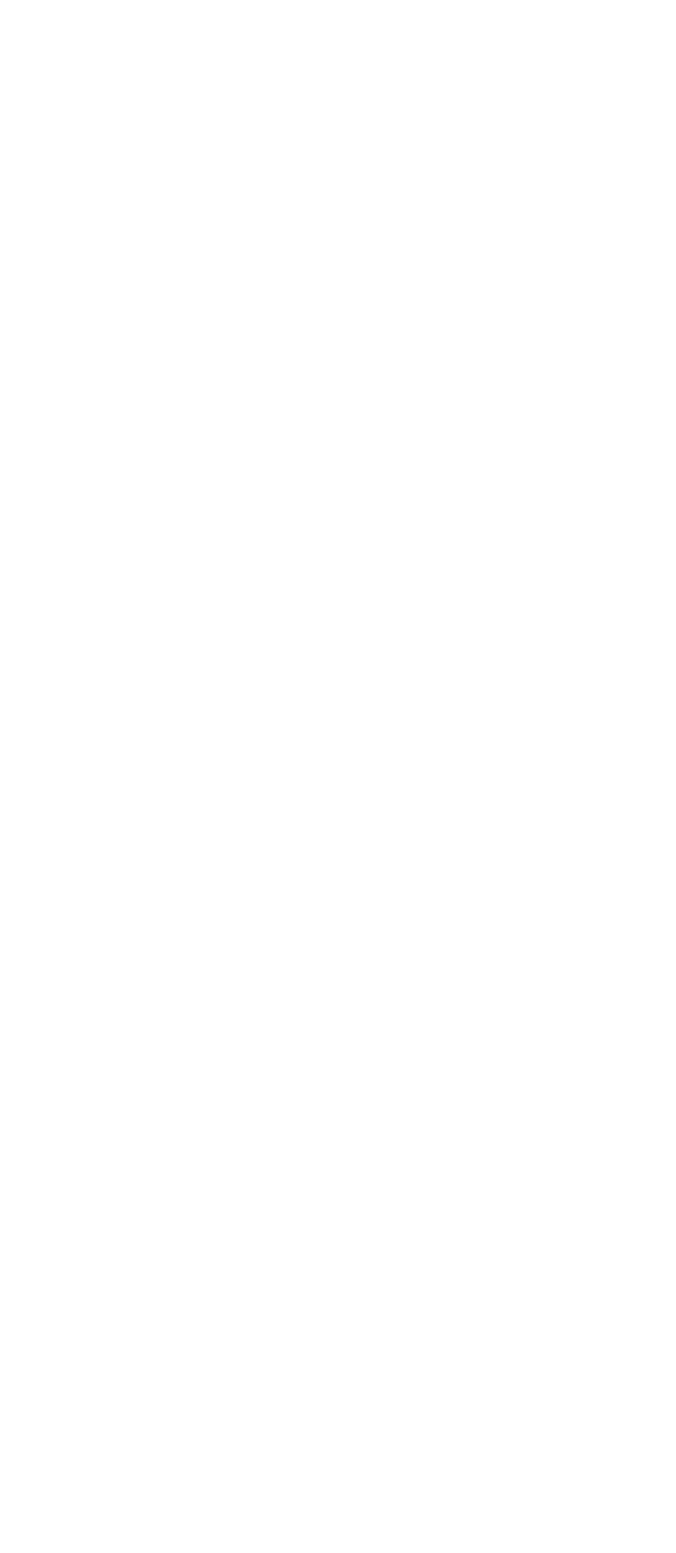
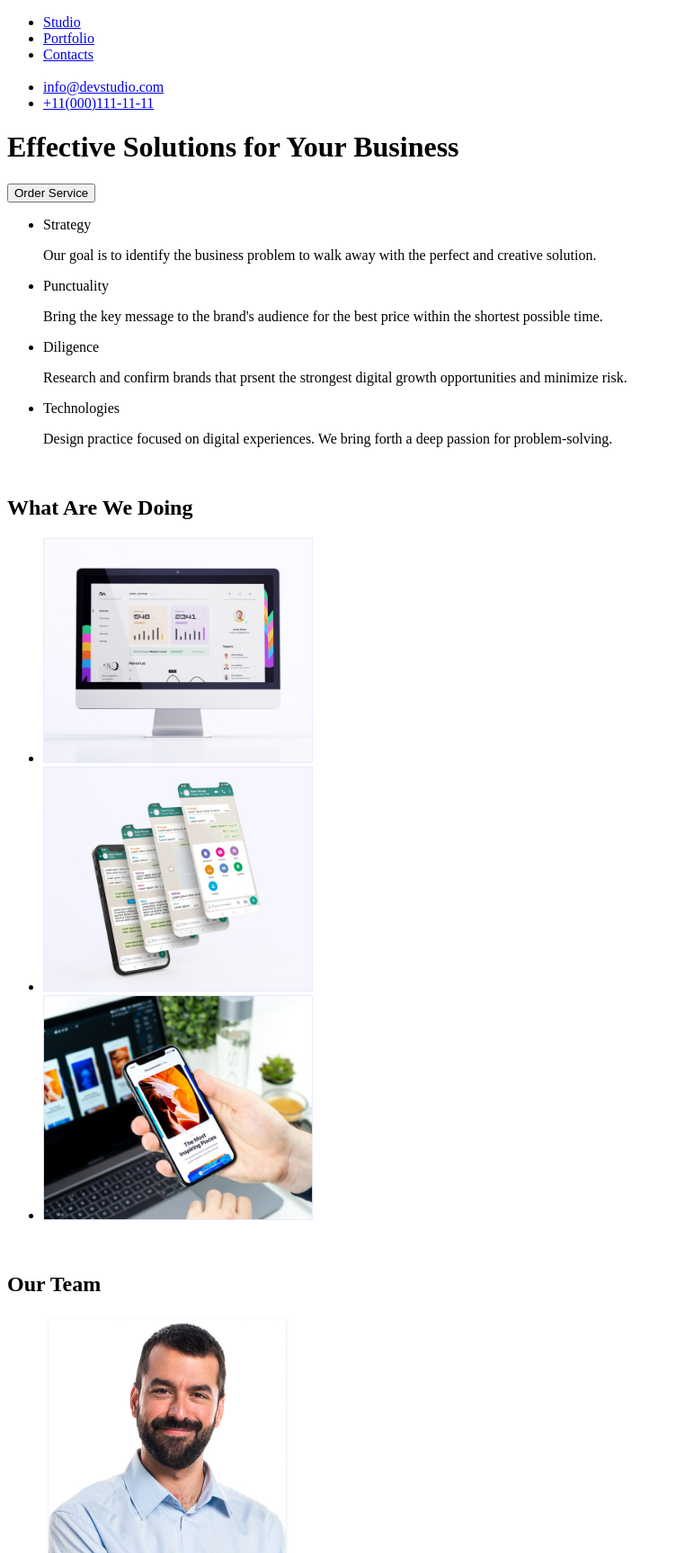
Before and after one commit to jomartacsiat/goit-markup-hw-01, a plain HTML site: page index.html in a window 1280 px wide. Shown: the top 1726 px of the page at 90% size, without its empty margins (0-752 px from the left). Before the commit the page ends 800 px from the top, so only its background shows below. Drawn offline with Linux system fonts and the light colour scheme.

Commit message:
06-28 update

```diff
--- a/index.html
+++ b/index.html
@@ -1,9 +1,77 @@
 <!DOCTYPE html>
 <html lang="en">
   <head>
-    <meta charset="UTF-8" />
-    <meta name="viewport" content="width=device-width, initial-scale=1.0" />
-    <title>Document</title>
+    <title>Homework-01</title>
   </head>
-  <body></body>
+  <body>
+    <ul>
+      <li><a href="Studio">Studio</a></li>
+      <li><a href="Portfolio">Portfolio</a></li>
+      <li><a href="Contacts">Contacts</a></li>
+      <br />
+      <li><a href="mailto:info@devstudio.com">info@devstudio.com</a></li>
+      <li><a href="tel:+11(000)111-11-11">+11(000)111-11-11</a></li>
+    </ul>
+    <!--Paragraph tag-->
+    <h1>Effective Solutions for Your Business</h1>
+    <!--creating button-->
+    <button type="button">Order Service</button>
+
+    <br />
+    <ul>
+      <li>Strategy</li>
+      <p>
+        Our goal is to identify the business problem to walk away with the
+        perfect and creative solution.
+      </p>
+      <li>Punctuality</li>
+      <p>
+        Bring the key message to the brand's audience for the best price within
+        the shortest possible time.
+      </p>
+      <li>Diligence</li>
+      <p>
+        Research and confirm brands that prsent the strongest digital growth
+        opportunities and minimize risk.
+      </p>
+      <li>Technologies</li>
+      <p>
+        Design practice focused on digital experiences. We bring forth a deep
+        passion for problem-solving.
+      </p>
+    </ul>
+    <br />
+    <h2>What Are We Doing</h2>
+    <!--inserting images-->
+    <ul>
+      <li><img src="images/monitor.jpg" alt="monitor" width="300px" /></li>
+      <li><img src="images/mobile.jpg" alt="mobile" width="300px" /></li>
+      <li>
+        <img
+          src="images/mobile-laptop.jpg"
+          alt="mobile and laptop"
+          width="300px"
+        />
+      </li>
+    </ul>
+    <br />
+    <h2>Our Team</h2>
+    <!--inserting images-->
+    <ul>
+      <li><img src="images/Mark Guerrero.jpg" alt="Product Designer"</li>
+      <li><img src="images/Tom Ford.jpg" alt="Frontend Developer"</li>
+      <li><img src="images/Camila Garcia.jpg" alt="Marketing"</li>
+      <li><img src="images/Daniel Wilson.jpg" alt="UI Designer"</li>
+    </ul>
+    <br />
+    <a href="WEBSTUDIO">WEBSTUDIO</a>
+    <!--Paragraph tag-->
+    <p>
+      Increase the flow of customers
+      <br />
+      and sales for your business with digital
+      <br />
+      marketing & growth solutions.
+    </p>
+  </body>
 </html>
```
Also changed, not shown: images/Camila Garcia.jpg (added), images/Daniel Wilson.jpg (added), images/Mark Guerrero.jpg (added), images/Tom Ford.jpg (added), images/mobile-laptop.jpg (added), images/mobile.jpg (added), images/monitor.jpg (added).
